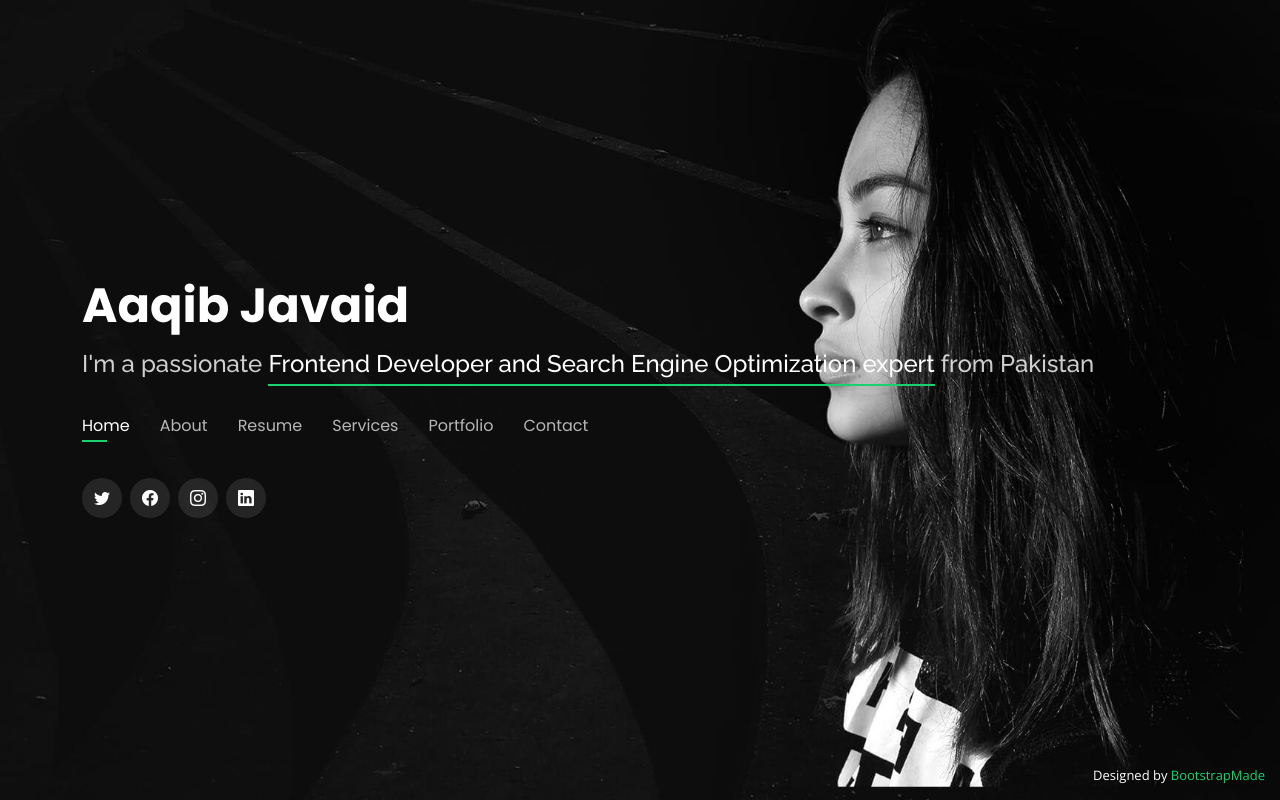
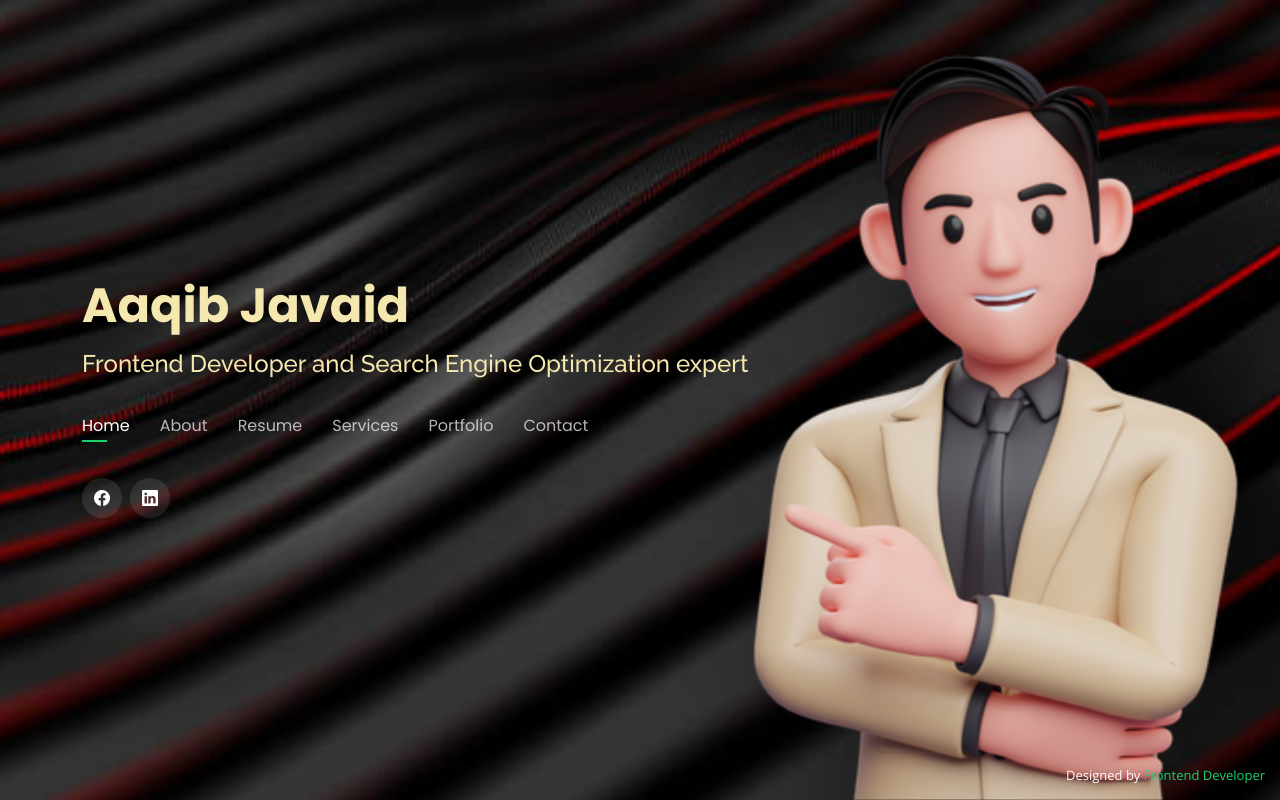
Before and after one commit to aaqibjavaid/myportfolio, a plain HTML site: page index.html in a window 1280 px wide. Drawn offline with nearby package versions, Linux system fonts and the light colour scheme.

Commit message:
Home Page updated

```diff
--- a/assets/css/style.css
+++ b/assets/css/style.css
@@ -1,9 +1,3 @@
-/**
-* Template Name: Personal - v4.8.1
-* Template URL: https://bootstrapmade.com/personal-free-resume-bootstrap-template/
-* Author: BootstrapMade.com
-* License: https://bootstrapmade.com/license/
-*/
 
 /*--------------------------------------------------------------
 # General
@@ -11,7 +5,7 @@
 body {
   font-family: "Open Sans", sans-serif;
   background-color: #040404;
-  color: #fff;
+  color: rgb(245, 232, 175);
   position: relative;
   background: transparent;
 }
@@ -19,7 +13,7 @@ body {
 body::before {
   content: "";
   position: fixed;
-  background: #040404 url("../img/bg.jpg") top right no-repeat;
+  background: #040404 url("../img/background.png") top right no-repeat;
   background-size: cover;
   left: 0;
   right: 0;
@@ -81,7 +75,7 @@ h6 {
 
 #header h1 a,
 #header h1 a:hover {
-  color: #fff;
+  color: rgb(245, 232, 175);
   line-height: 1;
   display: inline-block;
 }
@@ -89,12 +83,12 @@ h6 {
 #header h2 {
   font-size: 24px;
   margin-top: 20px;
-  color: rgba(255, 255, 255, 0.8);
+  color: rgba(245, 232, 175);
 }
 
 #header h2 span {
-  color: #fff;
-  border-bottom: 2px solid #18d26e;
+  color: rgb(245, 232, 175);
+  border-bottom: 2px solid rgb(245, 232, 175);
   padding-bottom: 6px;
 }
 
@@ -123,7 +117,7 @@ h6 {
 }
 
 #header .social-links a:hover {
-  background: #18d26e;
+  background: #1877f2;
 }
 
 @media (max-width: 992px) {
--- a/index.html
+++ b/index.html
@@ -34,11 +34,11 @@
   <header id="header">
     <div class="container">
 
-      <h1><a href="index.html">Aaqib Javaid</a></h1>
-      <!-- Uncomment below if you prefer to use an image logo -->
+      <h1><a href="https://linkedin.com/in/aaqib-javaid" target="_blank">Aaqib Javaid</a></h1>
       <!-- <a href="index.html" class="mr-auto"><img src="assets/img/logo.png" alt="" class="img-fluid"></a> -->
-      <h2>I'm a passionate <span>Frontend Developer and Search Engine Optimization expert</span> from Pakistan</h2>
+      <h2>Frontend Developer and Search Engine Optimization expert</h2>
 
+ <!-- .navbar starts -->
       <nav id="navbar" class="navbar">
         <ul>
           <li><a class="nav-link active" href="#header">Home</a></li>
@@ -49,17 +49,17 @@
           <li><a class="nav-link" href="#contact">Contact</a></li>
         </ul>
         <i class="bi bi-list mobile-nav-toggle"></i>
-      </nav><!-- .navbar -->
+      </nav>
+      <!-- .navbar ends-->
 
       <div class="social-links">
-        <a href="#" class="twitter"><i class="bi bi-twitter"></i></a>
-        <a href="#" class="facebook"><i class="bi bi-facebook"></i></a>
-        <a href="#" class="instagram"><i class="bi bi-instagram"></i></a>
-        <a href="#" class="linkedin"><i class="bi bi-linkedin"></i></a>
+        <a href="https://web.facebook.com/mirzaaaqibjavaidhttps://web.facebook.com/mirzaaaqibjavaid" class="facebook"><i class="bi bi-facebook"></i></a>
+        <a href="https://linkedin.com/in/aaqib-javaid" class="linkedin"><i class="bi bi-linkedin"></i></a>
       </div>
 
     </div>
-  </header><!-- End Header -->
+  </header>
+  <!-- End Header -->
 
   <!-- ======= About Section ======= -->
   <section id="about" class="about">
@@ -670,7 +670,8 @@
       </div>
 
     </div>
-  </section><!-- End Portfolio Section -->
+  </section>
+  <!-- End Portfolio Section -->
 
   <!-- ======= Contact Section ======= -->
   <section id="contact" class="contact">
@@ -748,11 +749,7 @@
   </section><!-- End Contact Section -->
 
   <div class="credits">
-    <!-- All the links in the footer should remain intact. -->
-    <!-- You can delete the links only if you purchased the pro version. -->
-    <!-- Licensing information: https://bootstrapmade.com/license/ -->
-    <!-- Purchase the pro version with working PHP/AJAX contact form: https://bootstrapmade.com/personal-free-resume-bootstrap-template/ -->
-    Designed by <a href="https://bootstrapmade.com/">BootstrapMade</a>
+    Designed by <a href="https://www.upwork.com/freelancers/~01332fb3a4c651642f">Frontend Developer</a>
   </div>
 
   <!-- Vendor JS Files -->
```
Also changed, not shown: assets/img/background.png (added), assets/img/bg.jpg (deleted), assets/img/favicon.png, assets/vendor/bootstrap/css/bootstrap.css.
